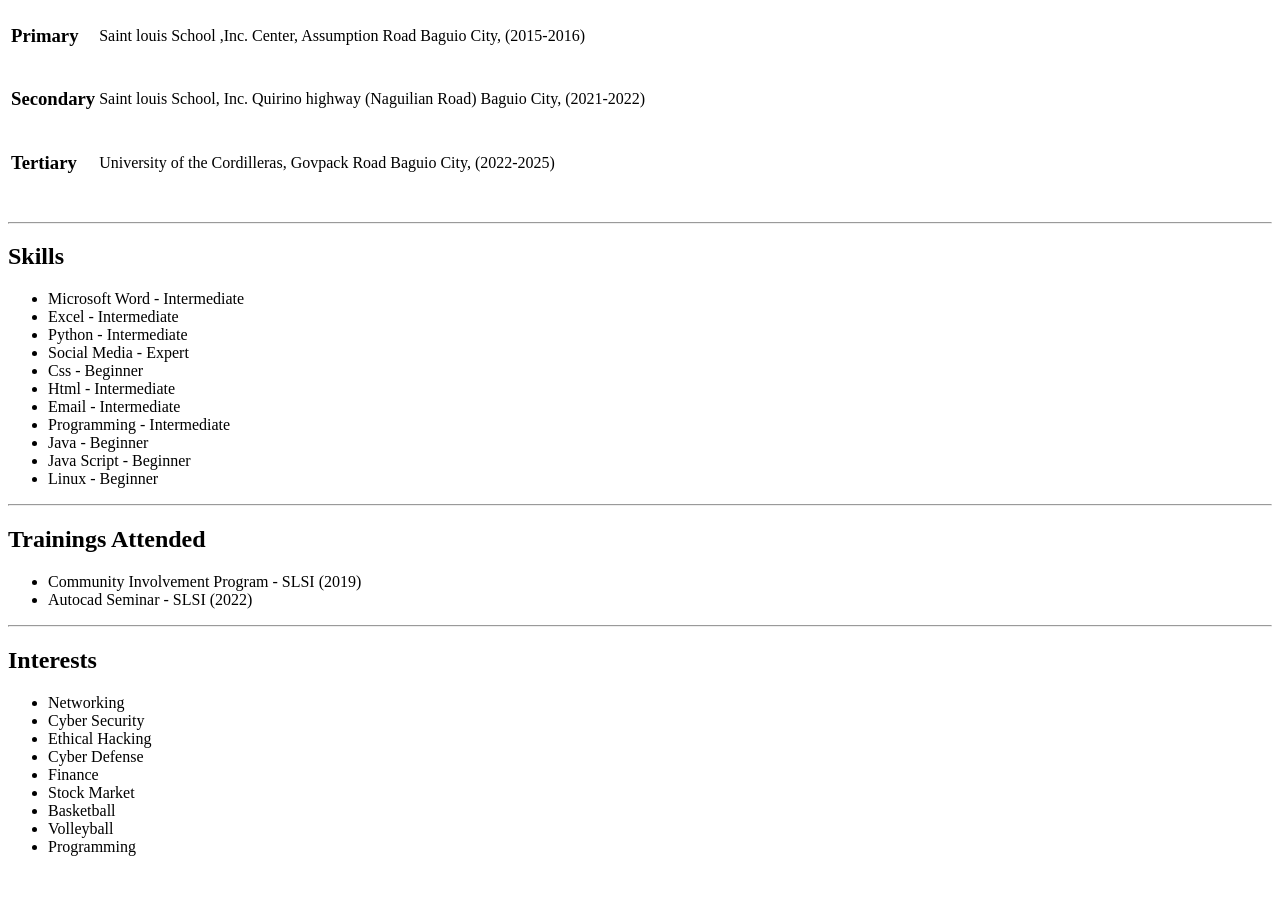
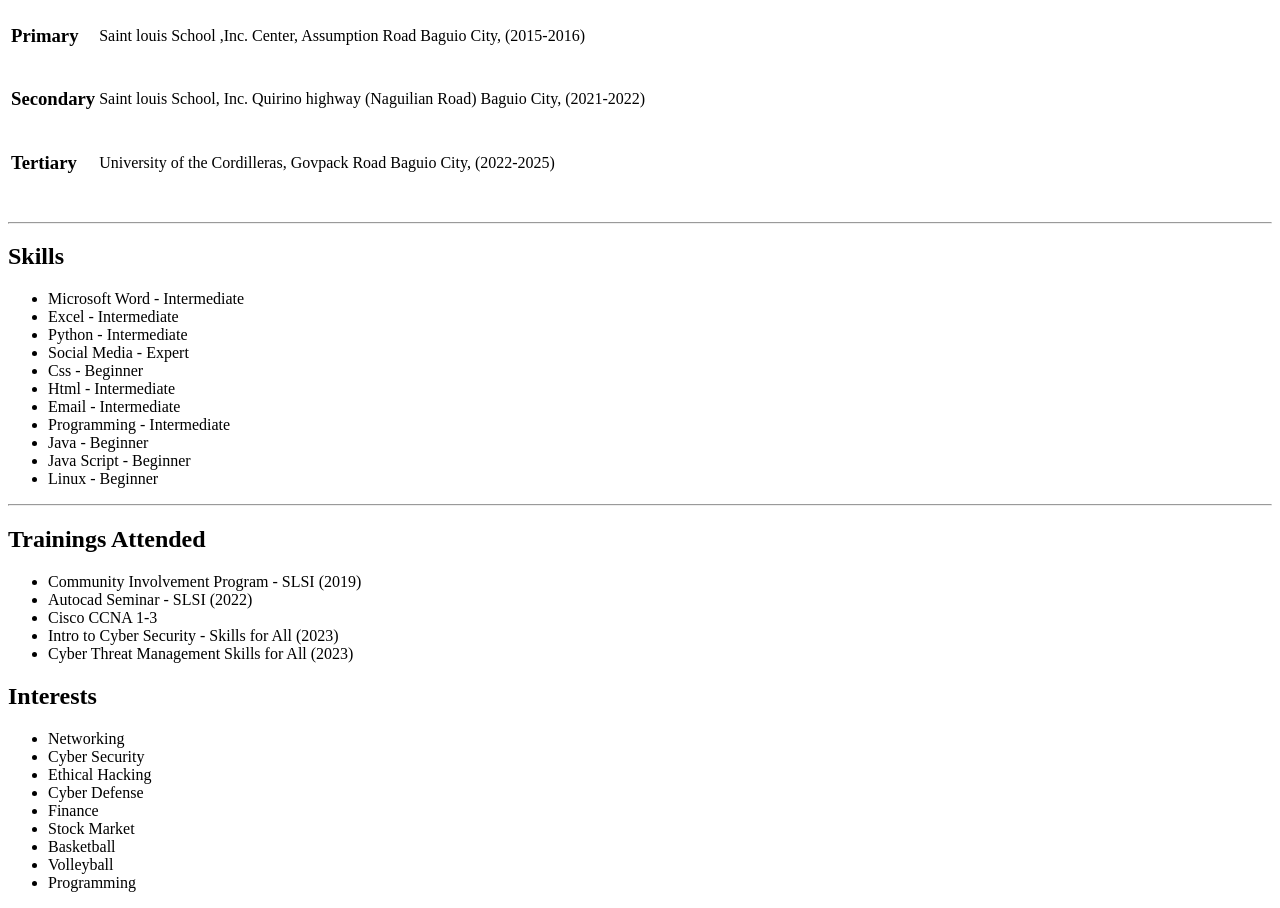
Before and after one commit to Olibirds69/220333174-WebApp, a plain HTML site: page Resume.html in a window 1280 px wide. Shown: the part 478-1386 px from the top of the page. Before the commit the page ends 1350 px from the top, so only its background shows below. Drawn offline with Linux system fonts and the light colour scheme.

Commit message:
updated Trainings Attended

```diff
--- a/Resume.html
+++ b/Resume.html
@@ -1,8 +1,7 @@
 <!DOCTYPE html>
 <html lang="en">
 <head>
-    <meta charset="UTF-8">
-    <meta name="viewport" content="width=device-width, initial-scale=1.0">
+
     <title>Resume</title>
 </head>
 <header>
@@ -79,9 +78,9 @@
    </section>
    <br>
    <hr>
-
+   <section>
     <h2>Skills</h2>
-    <ul>
+<ul>
         <li>Microsoft Word - Intermediate</li>
         <li>Excel - Intermediate</li>
         <li>Python - Intermediate</li>
@@ -94,13 +93,21 @@
         <li>Java Script - Beginner</li>
         <li>Linux - Beginner</li>
     </ul>
+   </section>
+
 <hr>
+<section>
     <h2>Trainings Attended</h2>
     <Ul>
         <li>Community Involvement Program - SLSI (2019)</li>
         <li>Autocad Seminar - SLSI (2022)</li>
+        <li>Cisco CCNA 1-3</li>
+        <li>Intro to Cyber Security - Skills for All (2023)</li>
+        <li>Cyber Threat Management Skills for All (2023)</li>
     </Ul>
-<hr>
+</section>
+    <section>
+
     <h2>Interests</h2>
     <ul>
         <li>Networking</li>
@@ -113,5 +120,6 @@
         <li>Volleyball</li>
         <li>Programming</li>
     </ul>
+    </section>
 </body>
 </html>
```
